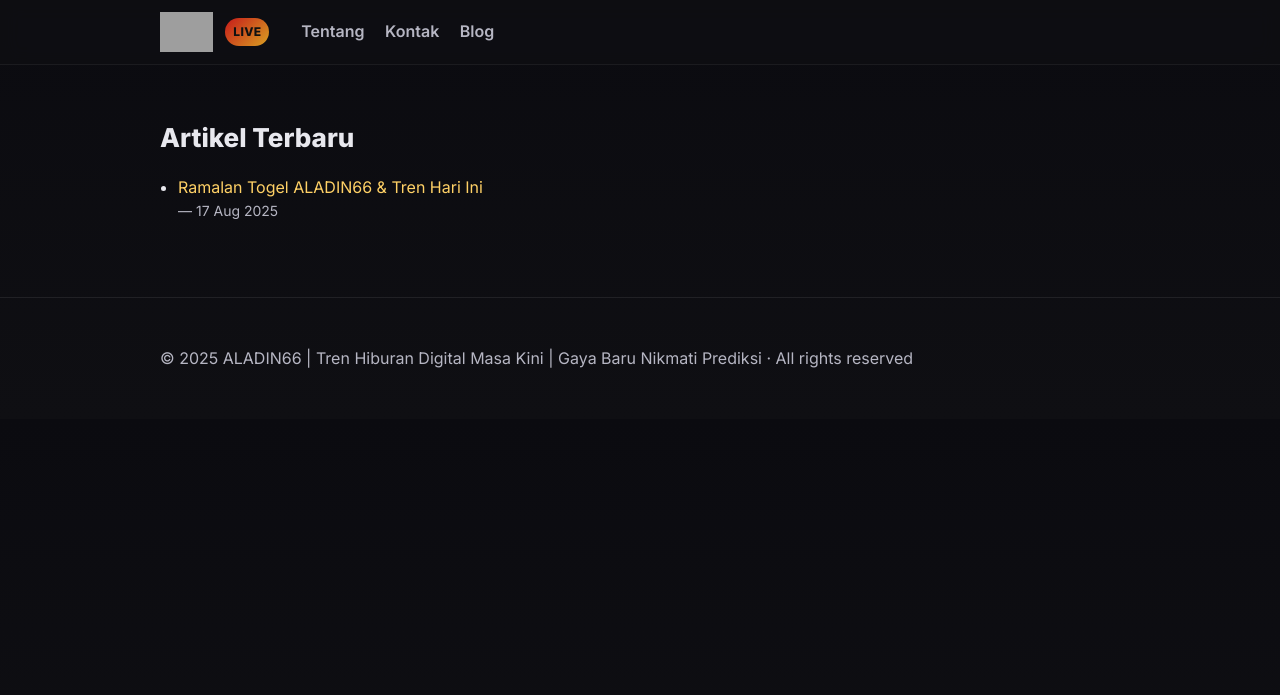
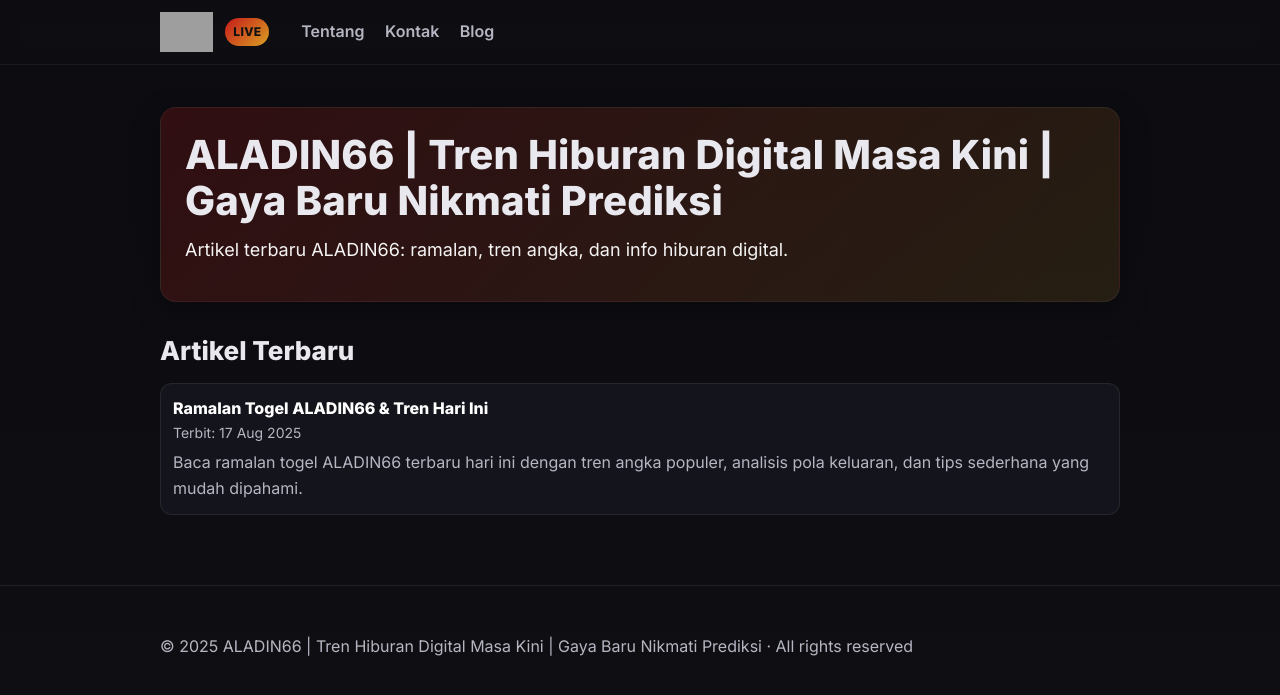
Before and after one commit to jinaladin66/aladin66, a Jekyll site: the page built from blog/index.md, in a window 1280 px wide. Shown: the top 695 px of the page. Built offline with Jekyll 4.4.1, drawn with Linux system fonts in a browser that asks for light colours; grey boxes are pictures that could not be loaded.

Commit message:
Update index.md

```diff
--- a/blog/index.md
+++ b/blog/index.md
@@ -1,16 +1,17 @@
 ---
-title: "Beranda"
+title: "BERANDA"
 layout: default
-description: "Selamat datang di ALADIN66 — pusat artikel terbaru, ramalan togel, dan tren hiburan digital terkini."
+description: "Artikel terbaru ALADIN66: ramalan, tren angka, dan info hiburan digital."
 ---
 
 <div class="post">
   <h2>Artikel Terbaru</h2>
-  <ul>
+  <ul style="list-style:none; padding:0; margin:12px 0">
     {% for post in site.posts limit:8 %}
-      <li>
-        <a href="{{ post.url | relative_url }}">{{ post.title }}</a>
-        <span class="meta">— {{ post.date | date: "%d %b %Y" }}</span>
+      <li style="margin:12px 0; padding:12px; border:1px solid rgba(255,255,255,.08); border-radius:12px; background:#14141c">
+        <a href="{{ post.url | relative_url }}" style="font-weight:800; color:#fff">{{ post.title }}</a>
+        <div class="meta">Terbit: {{ post.date | date: "%d %b %Y" }}</div>
+        {% if post.description %}<p style="margin:6px 0 0; color:#b6b6c3">{{ post.description }}</p>{% endif %}
       </li>
     {% endfor %}
   </ul>
```
